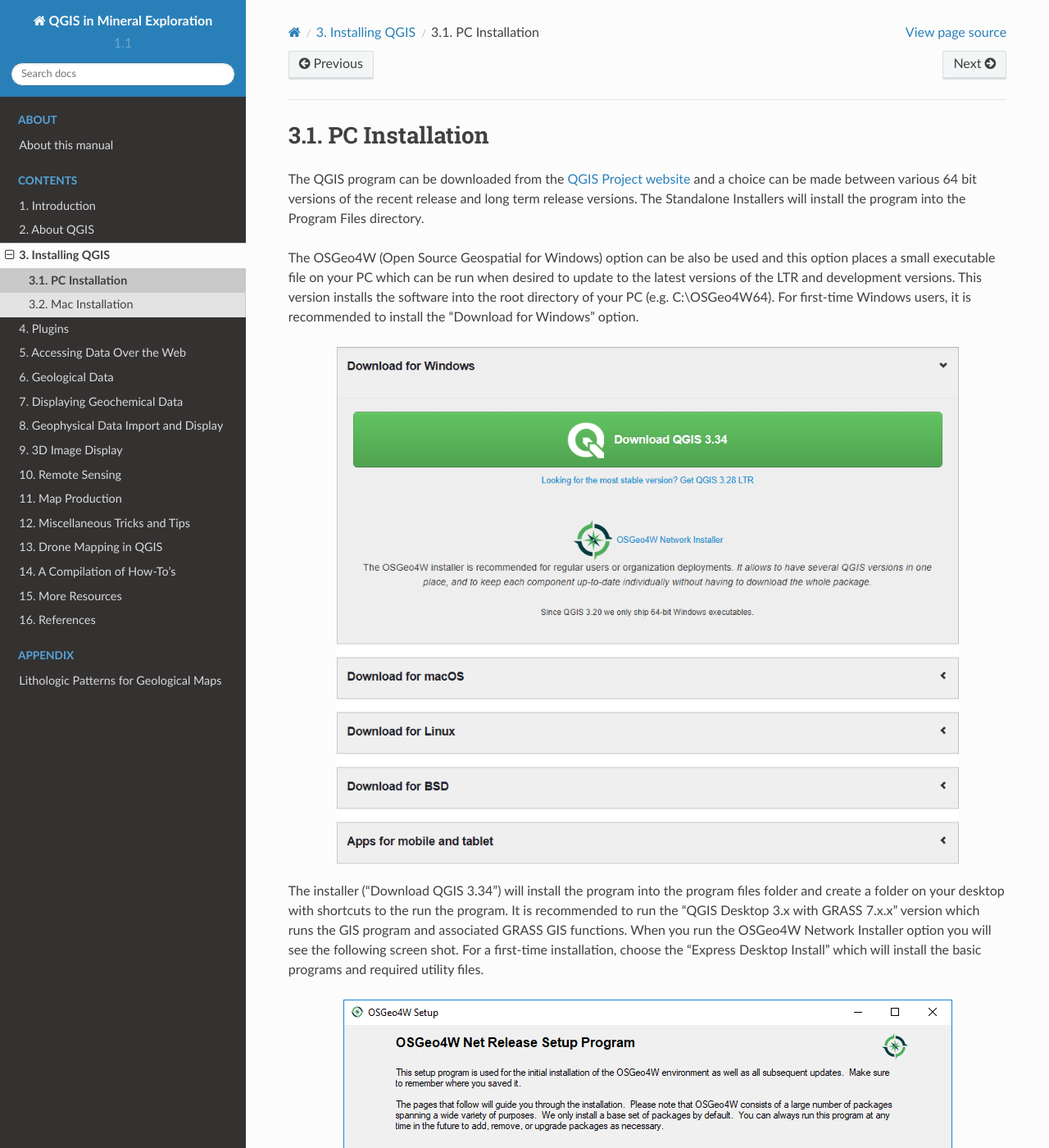
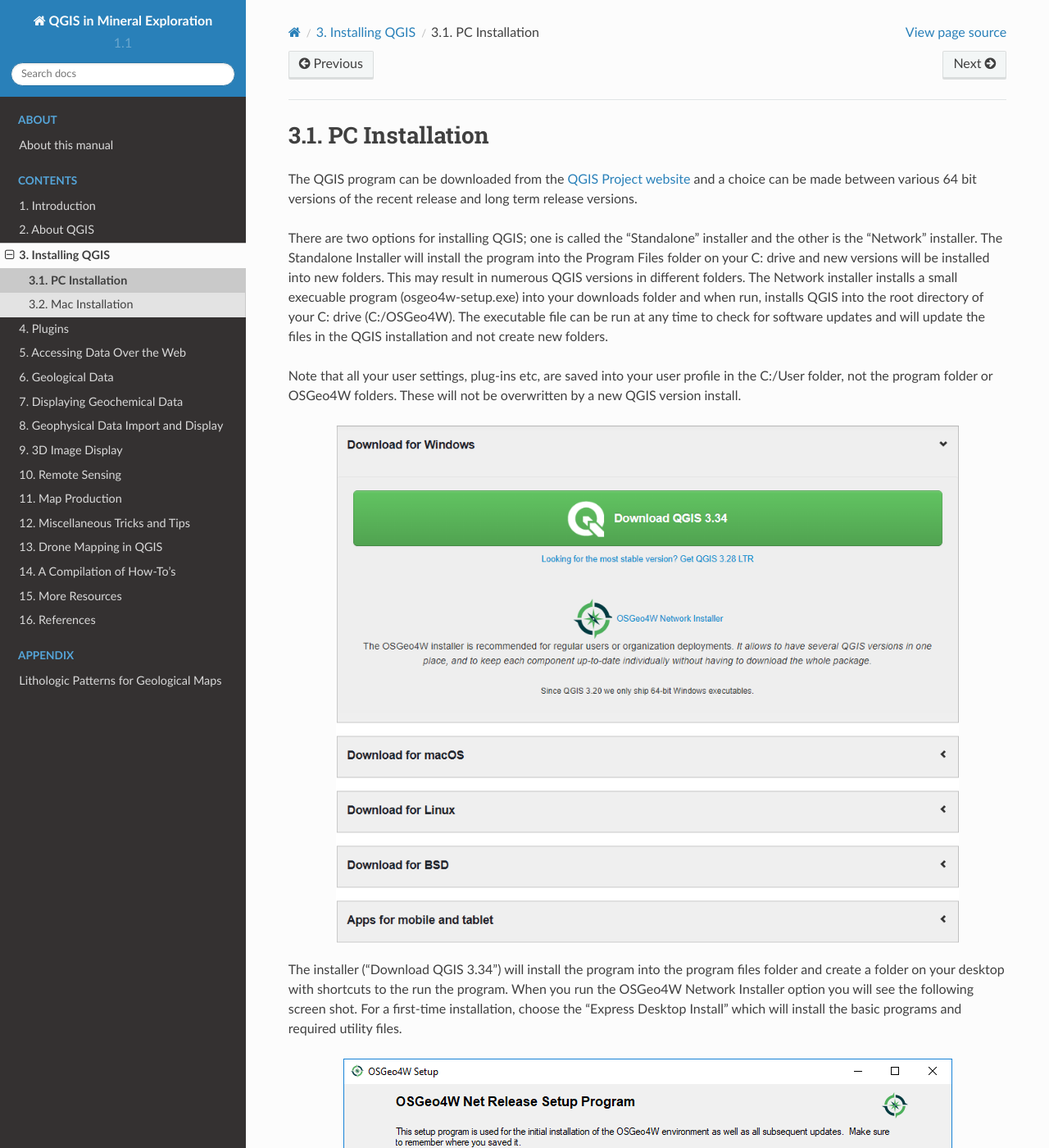
Before and after one commit to mammothgeospatial/qgis-in-mineral-exploration, a Sphinx documentation site: the page built from docs/source/installing_qgis/pc_installation.rst, in a window 1280 px wide and 1400 px high. Shown: the whole window at 82% size. Built offline with Sphinx 7.4.7 and the Read the Docs theme 2.0.0, drawn with Linux system fonts in a browser that asks for light colours.

Commit message:
merge Dev (#17)
* Added collar dtm up date to How-To section

* Updated How-To index file name1

* small fixes

* Added the structure symbol page

* Updates to Structure Symbols

* Added the structure symbol page

* Modified symbol selector image

* New USGS symbol and patterns page

* Added new pages

* Updated pages

* Numerous page updates

* Chanages to photo pages

* Udates to pages Sat 20231230 am

* extra update

* minor fixes

* move youtube videos to new section

* rm unused file

* ad paragraph to about page

* tidy conf.py

* minor formatting & typo fixes

* bump copyright date

* add image to index

* Update sphinx search

* Adding SAGA next install info

* new changes

* edited jpg names

* typo

* updated jpgs

* added OTB info

* fix image names

* OTB updates

* added OTB images

* updated SAGA and OTB pages

* Dev grant (#11)

* Adding SAGA next install info

* new changes

* edited jpg names

* typo

* updated jpgs

* added OTB info

* fix image names

* OTB updates

* added OTB images

* updated SAGA and OTB pages

---------

Co-authored-by: grantboxer <boxerg@iinet.net.au>

* update version to 1.1

* Update to the add_saga_next_gen work flow

* update path in docs

* merge dev-grant (#13)

* Adding SAGA next install info

* new changes

* edited jpg names

* typo

* updated jpgs

* added OTB info

* fix image names

* OTB updates

* added OTB images

* updated SAGA and OTB pages

* Update to the add_saga_next_gen work flow

* update path in docs

---------

Co-authored-by: grantboxer <boxerg@iinet.net.au>

* Fixing problems running the contour algorithm

* Update usgs.rst 20240406

add extra info re the EarthData portal

* Update pc_installation.rst 20240406

Re-wrote some on the introduction on install options.

* Update pc_installation.rst 20240406a

fix a typo

---------

Co-authored-by: grantboxer <boxerg@iinet.net.au>
Co-authored-by: cholena <cholena@gmail.com>

```diff
--- a/docs/source/installing_qgis/pc_installation.rst
+++ b/docs/source/installing_qgis/pc_installation.rst
@@ -2,15 +2,16 @@
 PC Installation
 ===============
 
-The QGIS program can be downloaded from the `QGIS Project website <http://www.qgis.org/en/site/>`_ and a choice can be made between various 64 bit versions of the recent release and long term release versions. The Standalone Installers will install the program into the Program Files directory.
+The QGIS program can be downloaded from the `QGIS Project website <http://www.qgis.org/en/site/>`_ and a choice can be made between various 64 bit versions of the recent release and long term release versions.
 
-The OSGeo4W (Open Source Geospatial for Windows) option can be also be used and this option places a small executable file on your PC which can be run when desired to update to the latest versions of the LTR and development versions. This version installs the software into the root directory of your PC (e.g. C:\\OSGeo4W64). For first-time Windows users, it is recommended to install the “Download for Windows” option.
+There are two options for installing QGIS; one is called the "Standalone" installer and the other is the "Network" installer. The Standalone Installer will install the program into the Program Files folder on your C: drive and new versions will be installed into new folders. This may result in numerous QGIS versions in different folders. The Network installer installs a small execuable program (osgeo4w-setup.exe) into your downloads folder and when run, installs QGIS into the root directory of your C: drive (C:/OSGeo4W). The executable file can be run at any time to check for software updates and will update the files in the QGIS installation and not create new folders.
+
+Note that all your user settings, plug-ins etc, are saved into your user profile in the C:/User folder, not the program folder or OSGeo4W folders. These will not be overwritten by a new QGIS version install.
 
 .. image:: img/download.png
   :align: center
 
-The installer (“Download QGIS 3.34”) will install the program into the program files folder and create a folder on your desktop with shortcuts to the run the program. It is recommended to run the “QGIS Desktop 3.x with GRASS 7.x.x” version which runs the GIS program and associated GRASS GIS functions.
-When you run the OSGeo4W Network Installer option you will see the following screen shot. For a first-time installation, choose the “Express Desktop Install” which will install the basic programs and required utility files.
+The installer (“Download QGIS 3.34”) will install the program into the program files folder and create a folder on your desktop with shortcuts to the run the program. When you run the OSGeo4W Network Installer option you will see the following screen shot. For a first-time installation, choose the “Express Desktop Install” which will install the basic programs and required utility files.
 
 .. image:: img/osgeo4w.png
   :align: center
--- a/docs/source/remote_sensing/usgs.rst
+++ b/docs/source/remote_sensing/usgs.rst
@@ -2,7 +2,7 @@
 United States Geological Survey (USGS)
 ======================================
 
-The USGS hold an enormous amount of free data, most of which is accessible via its `EarthExplorer portal <http://earthexplorer.usgs.gov/>`_. To download the data, you are required to register (free) and select a username and password.
+The USGS hold an enormous amount of free data, most of which is accessible via its `EarthExplorer portal <http://earthexplorer.usgs.gov/>`_. To download the data, you are required to register (free) and select a username and password on two portals; the EarthExplorer portal and the EarthData portal (https://urs.earthdata.nasa.gov/home). You can browse data in both but you need to have registered and created a profile in the EarthData portal to be able to download data.
 
 ASTER and Landsat data are two of the remote sensing datasets available from the USGS. These datasets are also easily accessed via the Semi-Automatic Classification plug-in in QGIS (see Section 11.1). Digital elevation, radar and Lidar data are also available from the USGS. Note that Sentinel 2 data is now no longer available from the EarthExplorer portal.
 
```
